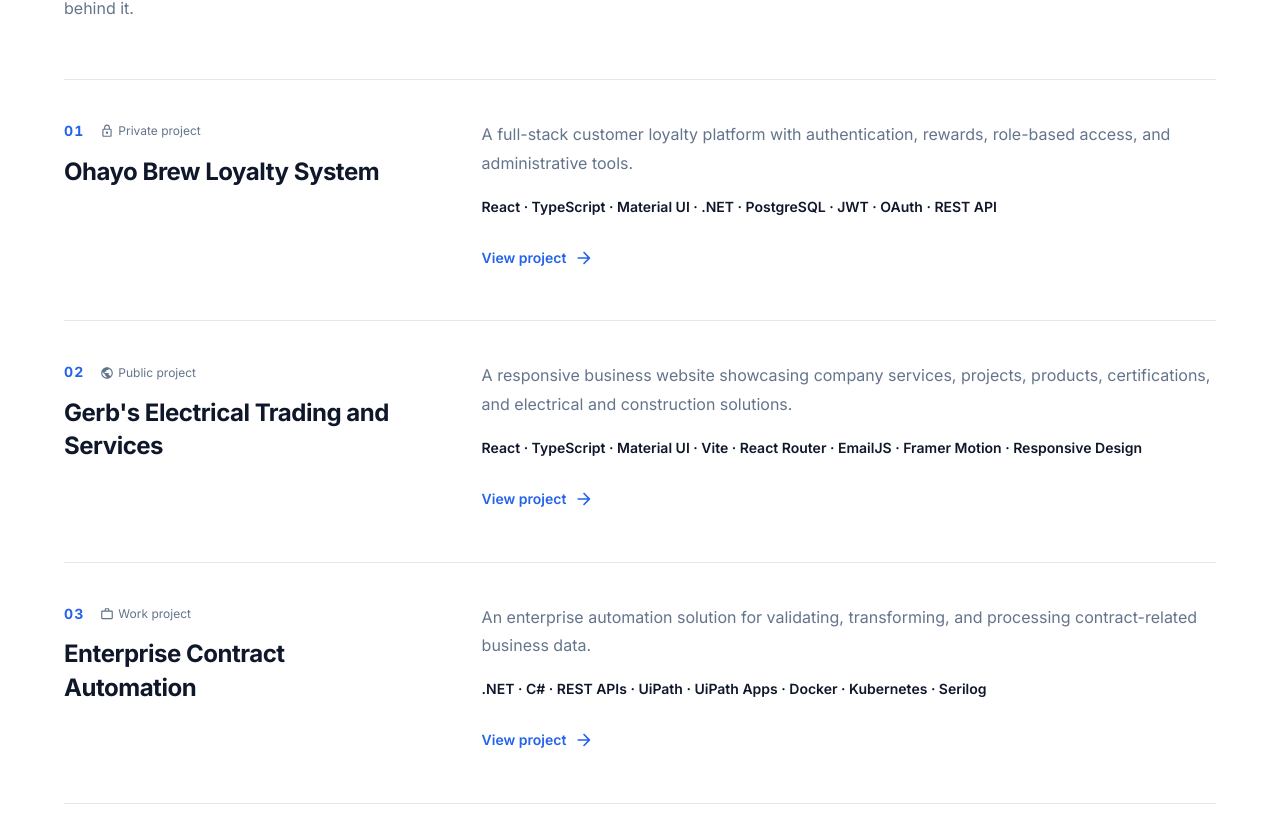
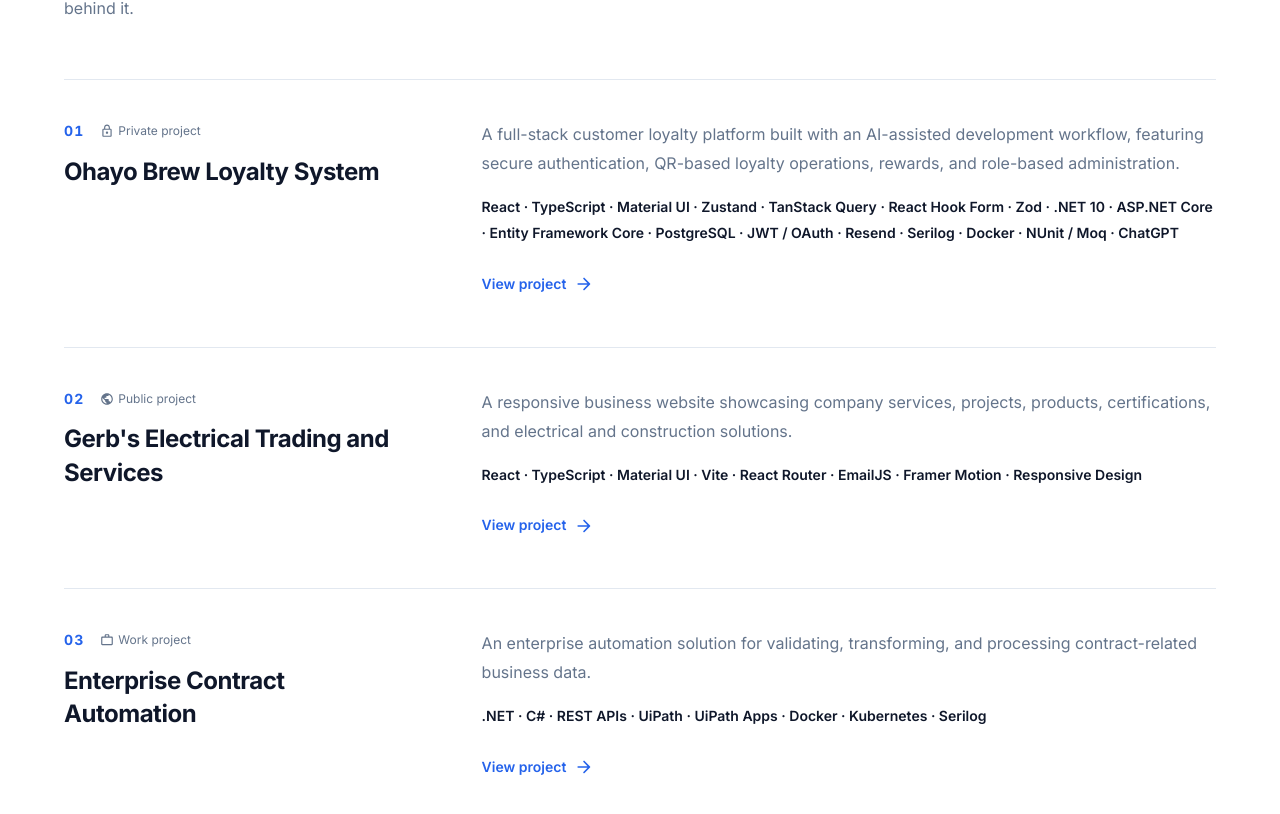
Before and after one commit to mickolapuz/My-Portfolio, a React app: page / in a window 1280 px wide. Shown: the part 2320-3134 px from the top of the page. Built offline with nearby package versions, Linux system fonts and the light colour scheme; the HTML template or start-up script is replaced by a standard one.

Commit message:
Expand Ohayo Brew technologies and AI-assisted development details

```diff
--- a/src/data/projects.ts
+++ b/src/data/projects.ts
@@ -5,27 +5,37 @@ const projects: Project[] = [
     id: "ohayo-brew",
     title: "Ohayo Brew Loyalty System",
     shortDescription:
-      "A full-stack customer loyalty platform with authentication, rewards, role-based access, and administrative tools.",
+      "A full-stack customer loyalty platform built with an AI-assisted development workflow, featuring secure authentication, QR-based loyalty operations, rewards, and role-based administration.",
     description:
-      "Ohayo Brew is a full-stack loyalty management system designed to manage customer accounts, loyalty cards, sticker transactions, rewards, and administrative operations. The system separates authentication responsibilities from business functionality through dedicated APIs.",
+      "Ohayo Brew is a full-stack loyalty management system developed with an AI-assisted workflow using ChatGPT for architecture planning, implementation support, debugging, and iterative refinement. The application supports customer, staff, and administrator experiences, QR-based loyalty operations, sticker transactions, and reward redemption, while separating identity and business capabilities into dedicated ASP.NET Core APIs.",
     technologies: [
       "React",
       "TypeScript",
       "Material UI",
-      ".NET",
+      "Zustand",
+      "TanStack Query",
+      "React Hook Form",
+      "Zod",
+      ".NET 10",
+      "ASP.NET Core",
+      "Entity Framework Core",
       "PostgreSQL",
-      "JWT",
-      "OAuth",
-      "REST API",
+      "JWT / OAuth",
+      "Resend",
+      "Serilog",
+      "Docker",
+      "NUnit / Moq",
+      "ChatGPT",
     ],
     highlights: [
-      "Implemented customer, staff, and administrator roles.",
-      "Built JWT-based authentication and role-based authorization.",
-      "Implemented Google and Facebook external authentication.",
-      "Added OTP verification for administrative and staff authentication.",
-      "Created customer loyalty cards, sticker transactions, and reward redemption workflows.",
-      "Separated authentication and business functionality into dedicated APIs.",
-      "Implemented automated backend tests.",
+      "Used ChatGPT as an AI-assisted development tool for architecture planning, implementation, debugging, test refinement, and iterative code review.",
+      "Built customer, staff, and administrator flows with JWT authentication, Google and Facebook OAuth, OTP verification, password reset, and email verification.",
+      "Implemented QR-based customer identification and loyalty workflows for sticker transactions and reward redemption.",
+      "Managed client and server state with Zustand and TanStack Query, with validated forms using React Hook Form and Zod.",
+      "Separated identity and loyalty/business functionality into dedicated ASP.NET Core APIs backed by Entity Framework Core and PostgreSQL.",
+      "Integrated Resend for transactional email and Serilog for structured application and request logging.",
+      "Containerized the Identity API and Web API with Docker for deployment.",
+      "Added automated backend coverage using NUnit and Moq.",
     ],
     githubUrl: "",
     isPrivate: true,
```
